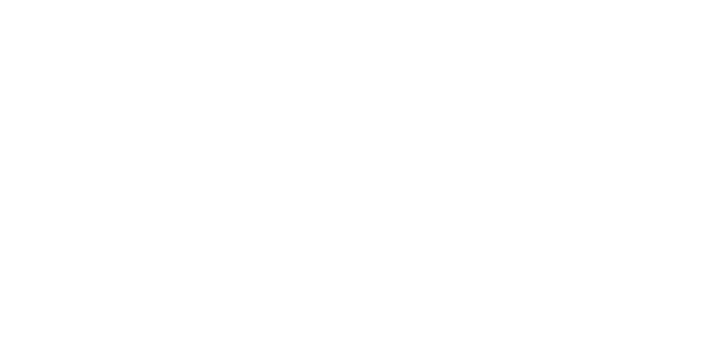
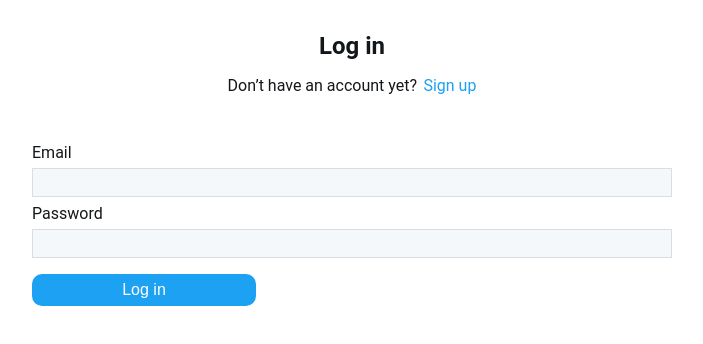
Before and after one commit to gunnmgirl/insta-client, a React (Create React App) app: page /login in a window 1280 px wide. Shown: the top 344 px of the page, without its empty margins (288-991 px from the left). Built offline with nearby package versions, Linux system fonts and the light colour scheme.

Commit message:
Adds login page

```diff
--- a/src/App.js
+++ b/src/App.js
@@ -4,6 +4,7 @@
 import { ThemeProvider } from "styled-components";
 
 import SignUp from "./features/auth/components/SignUp";
+import LogIn from "./features/auth/components/LogIn";
 import history from "./routing/history";
 import themes from "./themes";
 import GlobalStyle from "./GlobalStyle";
@@ -19,10 +20,12 @@
         {isLoggedIn ? (
           <Switch>
             <Route path="/signup" component={SignUp} />
+            <Route path="/login" component={LogIn} />
           </Switch>
         ) : (
           <Switch>
             <Route path="/signup" component={SignUp} />
+            <Route path="/login" component={LogIn} />
           </Switch>
         )}
       </Router>
--- a/src/api/mutations.js
+++ b/src/api/mutations.js
@@ -4,4 +4,8 @@
   return axios.post("/auth/signup", payload);
 }
 
-export default { signup };
+function login(payload) {
+  return axios.post("/auth/login", payload);
+}
+
+export default { signup, login };
--- a/src/features/auth/actions/authActions.js
+++ b/src/features/auth/actions/authActions.js
@@ -5,3 +5,11 @@
     meta,
   };
 };
+
+export const login = (payload, meta) => {
+  return {
+    type: "LOGIN_REQUEST",
+    payload,
+    meta,
+  };
+};
--- /dev/null
+++ b/src/features/auth/components/LogIn.js
@@ -0,0 +1,136 @@
+import React from "react";
+import { useFormik } from "formik";
+import { useDispatch } from "react-redux";
+import * as Yup from "yup";
+import styled from "styled-components";
+import { Link } from "react-router-dom";
+
+import { login } from "../actions/authActions";
+
+const Container = styled.div`
+  min-height: 100vh;
+  background-color: ${(props) => props.theme.primary};
+  color: ${(props) => props.theme.onPrimary};
+  display: flex;
+  flex-direction: column;
+  align-items: center;
+`;
+
+const StyledForm = styled.form`
+  margin: 2rem 0;
+  display: flex;
+  flex-direction: column;
+  color: ${(props) => props.theme.onPrimary};
+  width: 50%;
+`;
+
+const StyledInput = styled.input`
+  background-color: ${(props) => props.theme.surface};
+  border: 1px solid ${(props) => props.theme.border};
+  color: ${(props) => props.theme.onPrimary};
+  height: 1.8rem;
+  margin: 0.4rem 0;
+`;
+
+const StyledText = styled.span`
+  color: ${(props) => props.theme.warning};
+`;
+
+const StyledButton = styled.button`
+  background-color: ${(props) => props.theme.secondary};
+  color: ${(props) => props.theme.primary};
+  border: 2px solid ${(props) => props.theme.secondary};
+  border-radius: 10px;
+  width: 14rem;
+  height: 2rem;
+  font-size: 1rem;
+  margin: 0.6rem 0;
+  :hover {
+    cursor: pointer;
+  }
+`;
+
+const Wrapper = styled.div`
+  display: flex;
+  align-items: center;
+`;
+
+const StyledLink = styled(Link)`
+  margin-left: 0.4rem;
+  color: ${(props) => props.theme.secondary};
+  text-decoration: none;
+`;
+
+const StyledHeader = styled.h2`
+  margin-top: 2rem;
+  margin-bottom: 0;
+`;
+
+function LogIn() {
+  const dispatch = useDispatch();
+
+  const validationSchema = Yup.object().shape({
+    password: Yup.string().required("Password is required"),
+    email: Yup.string()
+      .email("Invalid email address")
+      .required("Email is required"),
+  });
+
+  const formik = useFormik({
+    initialValues: {
+      email: "",
+      password: "",
+    },
+    onSubmit: (values) => {
+      dispatch(login(values, { formik }));
+    },
+    validationSchema,
+  });
+
+  return (
+    <>
+      <Container>
+        <StyledHeader>Log in</StyledHeader>
+        <Wrapper>
+          <p>Don’t have an account yet?</p>
+          <StyledLink to="/signup">Sign up</StyledLink>
+        </Wrapper>
+        <StyledForm onSubmit={formik.handleSubmit}>
+          <label htmlFor="email">Email</label>
+          <StyledInput
+            type="email"
+            name="email"
+            id="email"
+            onChange={formik.handleChange}
+            onBlur={formik.handleBlur}
+            value={formik.values.email}
+          />
+          {formik.errors.email && formik.touched.email ? (
+            <StyledText>{formik.errors.email}</StyledText>
+          ) : null}
+          <label htmlFor="password">Password</label>
+          <StyledInput
+            type="password"
+            name="password"
+            id="password"
+            onChange={formik.handleChange}
+            onBlur={formik.handleBlur}
+            value={formik.values.password}
+          />
+          {formik.errors.password && formik.touched.password ? (
+            <StyledText>{formik.errors.password}</StyledText>
+          ) : null}
+          <StyledButton
+            type="submit"
+            disabled={formik.isSubmitting}
+            onClick={formik.handleSubmit}
+          >
+            Log in
+          </StyledButton>
+        </StyledForm>
+      </Container>
+    </>
+  );
+}
+
+export default LogIn;
--- a/src/features/auth/components/SignUp.js
+++ b/src/features/auth/components/SignUp.js
@@ -28,7 +28,7 @@
   background-color: ${(props) => props.theme.surface};
   border: 1px solid ${(props) => props.theme.border};
   color: ${(props) => props.theme.onPrimary};
-  height: 1.6rem;
+  height: 1.8rem;
   margin: 0.4rem 0;
 `;
 
--- a/src/features/auth/reducers/authReducers.js
+++ b/src/features/auth/reducers/authReducers.js
@@ -24,6 +24,25 @@
         loading: true,
         error: false,
       };
+    case "LOGIN_FAILURE":
+      return {
+        ...state,
+        loading: false,
+        error: true,
+      };
+    case "LOGIN_SUCCESS":
+      return {
+        ...state,
+        loading: false,
+        error: false,
+        isLoggedIn: true,
+      };
+    case "LOGIN_REQUEST":
+      return {
+        ...state,
+        loading: true,
+        error: false,
+      };
     default:
       return state;
   }
--- a/src/features/auth/sagas/authSagas.js
+++ b/src/features/auth/sagas/authSagas.js
@@ -6,8 +6,10 @@
 function* signup(action) {
   const { formik } = action.meta;
   try {
-    yield call(mutations.signup, action.payload);
+    const data = yield call(mutations.signup, action.payload);
+    const result = data.data;
     formik.setSubmitting(false);
+    localStorage.setItem("token", result.token);
     yield put({ type: "SIGNUP_SUCCESS" });
     history.push("/");
   } catch (error) {
@@ -17,8 +19,25 @@
   }
 }
 
+function* login(action) {
+  const { formik } = action.meta;
+  try {
+    const data = yield call(mutations.login, action.payload);
+    const result = data.data;
+    formik.setSubmitting(false);
+    localStorage.setItem("token", result.token);
+    yield put({ type: "LOGIN_SUCCESS" });
+    history.push("/");
+  } catch (error) {
+    formik.setSubmitting(false);
+    formik.setFieldError("password", error.data);
+    yield put({ type: "LOGIN_FAILURE", error });
+  }
+}
+
 const saga = function* () {
   yield takeLatest("SIGNUP_REQUEST", signup);
+  yield takeLatest("LOGIN_REQUEST", login);
 };
 
 export default saga;
```
